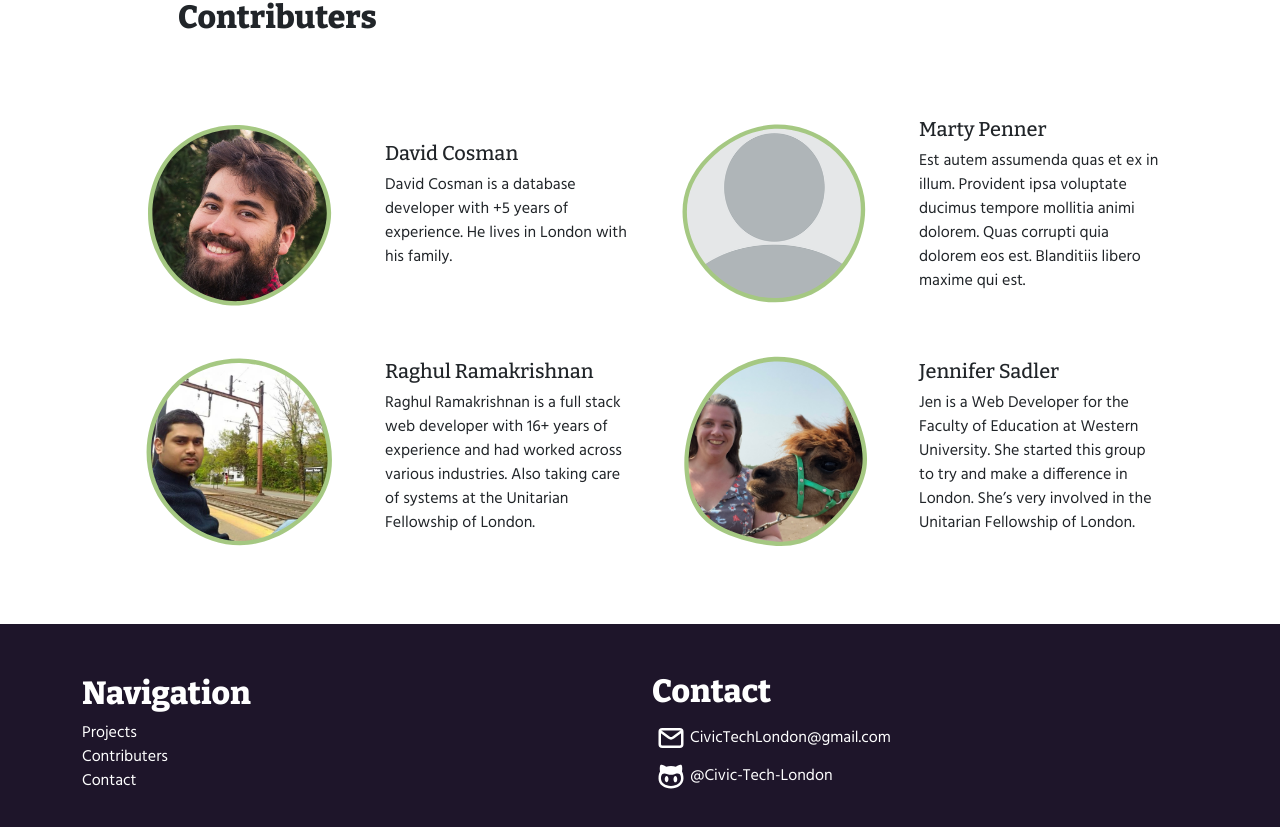
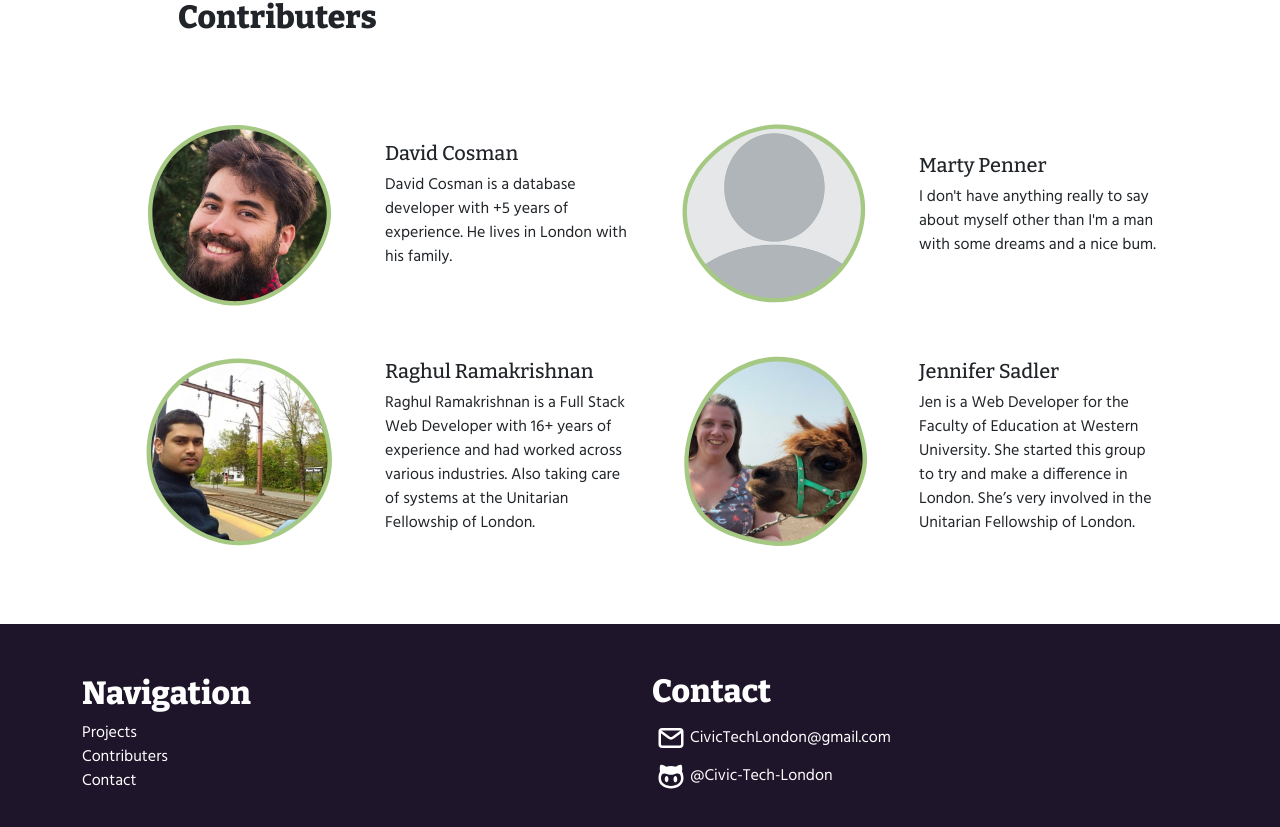
Before and after one commit to Civic-Tech-London/civic-tech-projects, a React (Vite) app in the folder civic-tech-club/: page / in a window 1280 px wide. Shown: the part 1527-2354 px from the top of the page. Built offline with nearby package versions, Linux system fonts and the light colour scheme; what chartjs-plugin-zoom would draw is missing.

Commit message:
minorly changed the blurbs

```diff
--- a/civic-tech-club/src/pages/Home/HoldProfiles.jsx
+++ b/civic-tech-club/src/pages/Home/HoldProfiles.jsx
@@ -18,10 +18,10 @@ const HoldProfiles = () => {
                     <Profile name="David Cosman" image="/img/david_c.jpg" shapeNum = "2" blurb = "David Cosman is a database developer with +5 years of experience. He lives in London with his family."/>
                 </Col>
                 <Col xs={12} lg={6}>
-                    <Profile name="Marty Penner" image="/img/blank-profile.png" shapeNum = "3" blurb = "Est autem assumenda quas et ex in illum. Provident ipsa voluptate ducimus tempore mollitia animi dolorem. Quas corrupti quia dolorem eos est. Blanditiis libero maxime qui est."/>
+                    <Profile name="Marty Penner" image="/img/blank-profile.png" shapeNum = "3" blurb = "I don't have anything really to say about myself other than I'm a man with some dreams and a nice bum."/>
                 </Col>
                 <Col xs={12} lg={6}>
-                    <Profile name="Raghul Ramakrishnan" image="/img/raghul.jpg" shapeNum = "4" blurb = "Raghul Ramakrishnan is a full stack web developer with 16+ years of experience and had worked across various industries. Also taking care of systems at the Unitarian Fellowship of London."/>
+                    <Profile name="Raghul Ramakrishnan" image="/img/raghul.jpg" shapeNum = "4" blurb = "Raghul Ramakrishnan is a Full Stack Web Developer with 16+ years of experience and had worked across various industries. Also taking care of systems at the Unitarian Fellowship of London."/>
                 </Col>
                 <Col xs={12} lg={6}>
                     <Profile name="Jennifer Sadler" image="/img/jen.jpg" shapeNum = "5" blurb = "Jen is a Web Developer for the Faculty of Education at Western University. She started this group to try and make a difference in London. She’s very involved in the Unitarian Fellowship of London."/>
```
